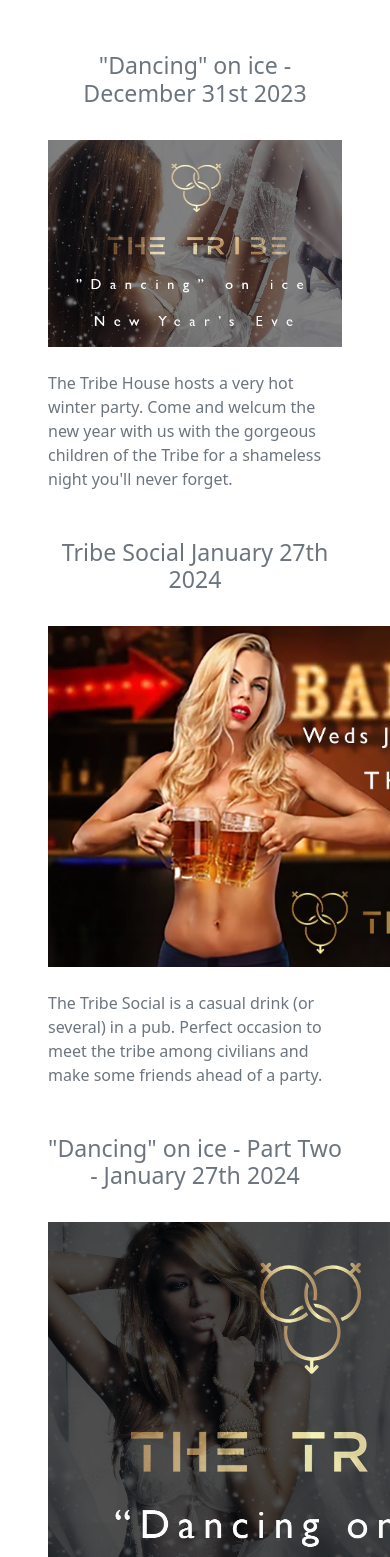
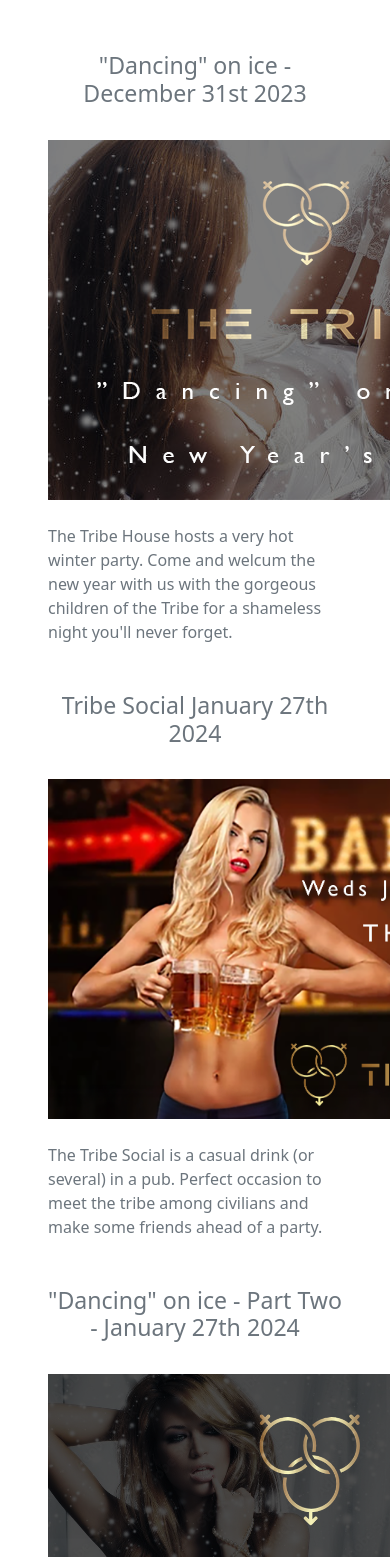
Before and after one commit to dantrovato/the-tribe-react18, a React (Vite) app: page /events in a window 390 px wide. Shown: the part 443-2000 px from the top of the page. Built offline with nearby package versions, Linux system fonts and the light colour scheme.

Commit message:
Change max width from px to ems as it's too big on the mobiles

```diff
--- a/src/components/Events.tsx
+++ b/src/components/Events.tsx
@@ -14,7 +14,7 @@ const Events = () => {
             src="dancing_on_ice2.png"
             alt="Sexy girl in lingerie"
             className="mx-auto d-block mb-4"
-            style={{ maxWidth: "100%", marginTop: "2rem" }}
+            style={{ maxWidth: "33em", marginTop: "2rem" }}
           />
           <p
             className="text-muted mb-3"
@@ -36,7 +36,7 @@ const Events = () => {
             src="jan24.png"
             alt="Sexy girl in lingerie"
             className="mx-auto d-block mb-4"
-            style={{ maxWidth: "530px", marginTop: "2rem" }}
+            style={{ maxWidth: "33em", marginTop: "2rem" }}
           />
           <p
             className="text-muted mb-3"
@@ -60,7 +60,7 @@ const Events = () => {
           src="white.png"
           alt="Sexy girl in lingerie"
           className="mx-auto d-block mb-4"
-          style={{ maxWidth: "530px", marginTop: "2rem" }}
+          style={{ maxWidth: "33em", marginTop: "2rem" }}
         />
         <p
           className="text-muted mb-3"
```
